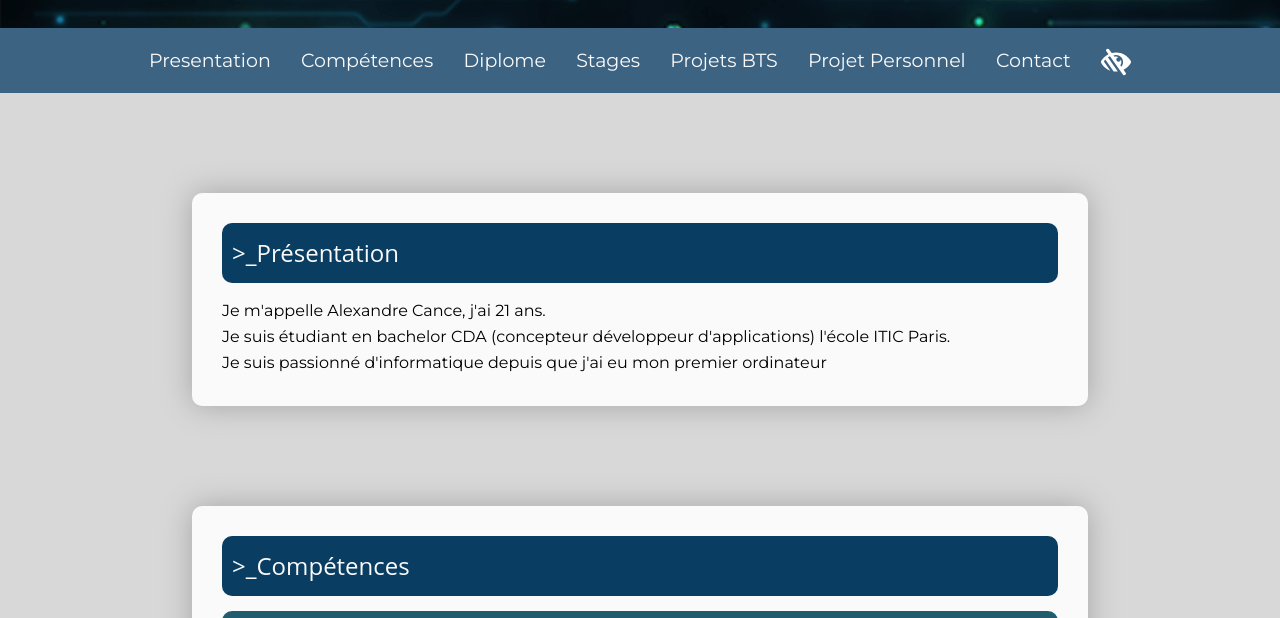
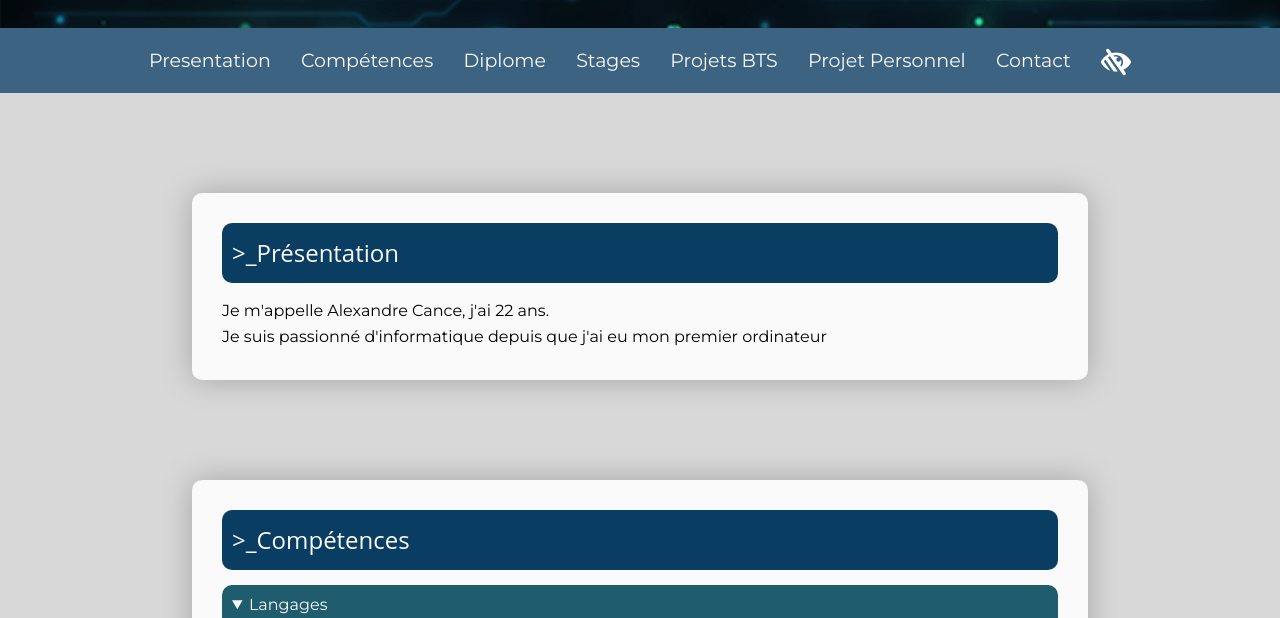
Before and after one commit to alexmi94/Portfolio, a plain HTML site: page index.html in a window 1280 px wide. Shown: the part 133-751 px from the top of the page. Drawn offline with Linux system fonts and the light colour scheme.

Commit message:
remove paragraph

```diff
--- a/index.html
+++ b/index.html
@@ -29,7 +29,7 @@
     <main>
         <section>
             <h2 id="presentation" class="bookmark">&gt;_Présentation</h2>
-            <p>Je m'appelle Alexandre Cance, j'ai 21 ans.<br> Je suis étudiant en bachelor CDA (concepteur développeur d'applications) l'école ITIC Paris. <br>
+            <p>Je m'appelle Alexandre Cance, j'ai 22 ans.<br>
                 Je suis passionné d'informatique depuis que j'ai eu mon premier ordinateur</p>
         </section>
         <section class="competences">
@@ -146,7 +146,6 @@
                     <li>Attribuer ou retirer un role avec les réactions : </li>
                     <li><img src="./asset/reaction.jpg" alt="Bot Discord"></li>
                 </ul>
-
             </details>
         </section>
 
```
